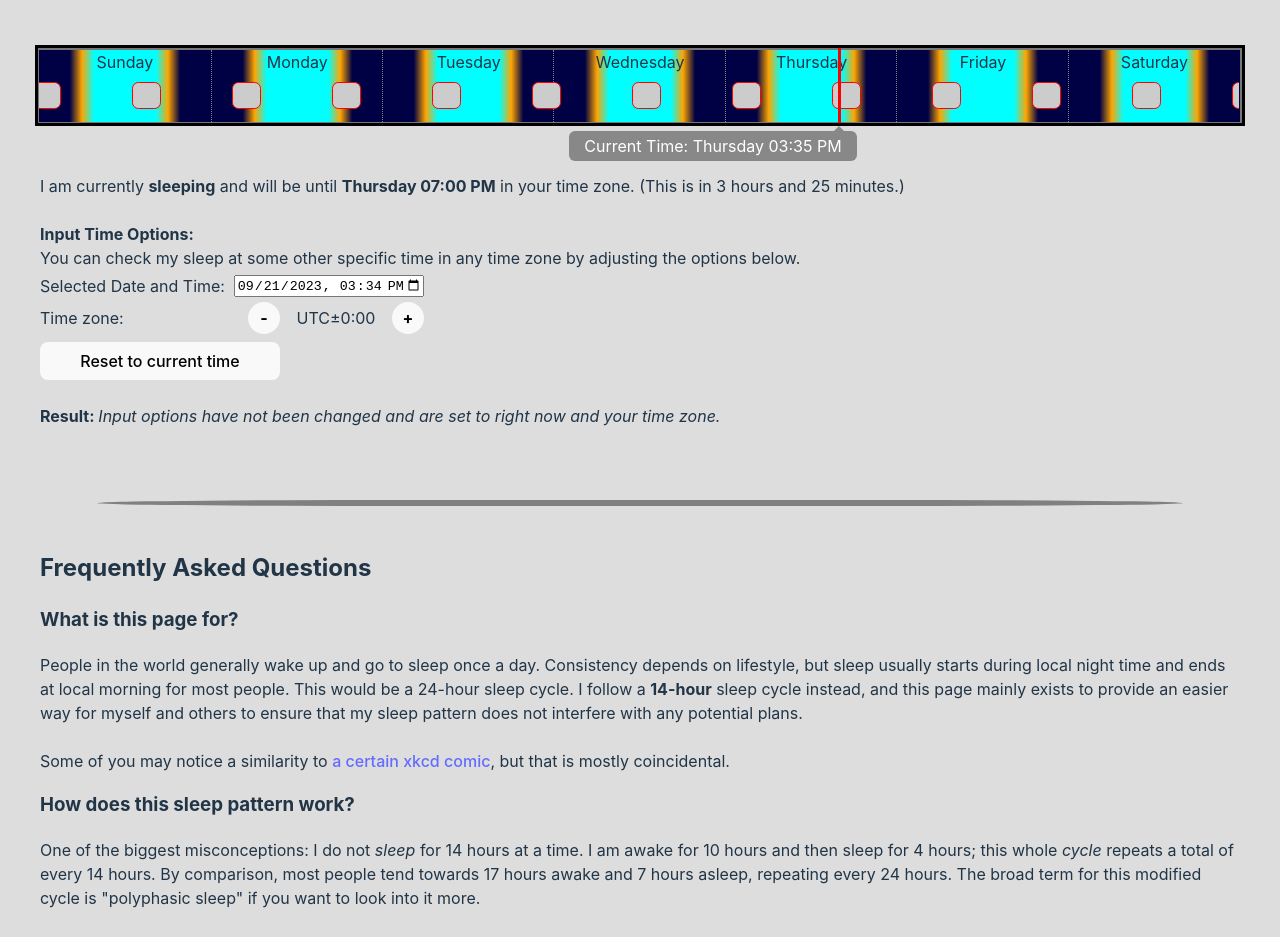
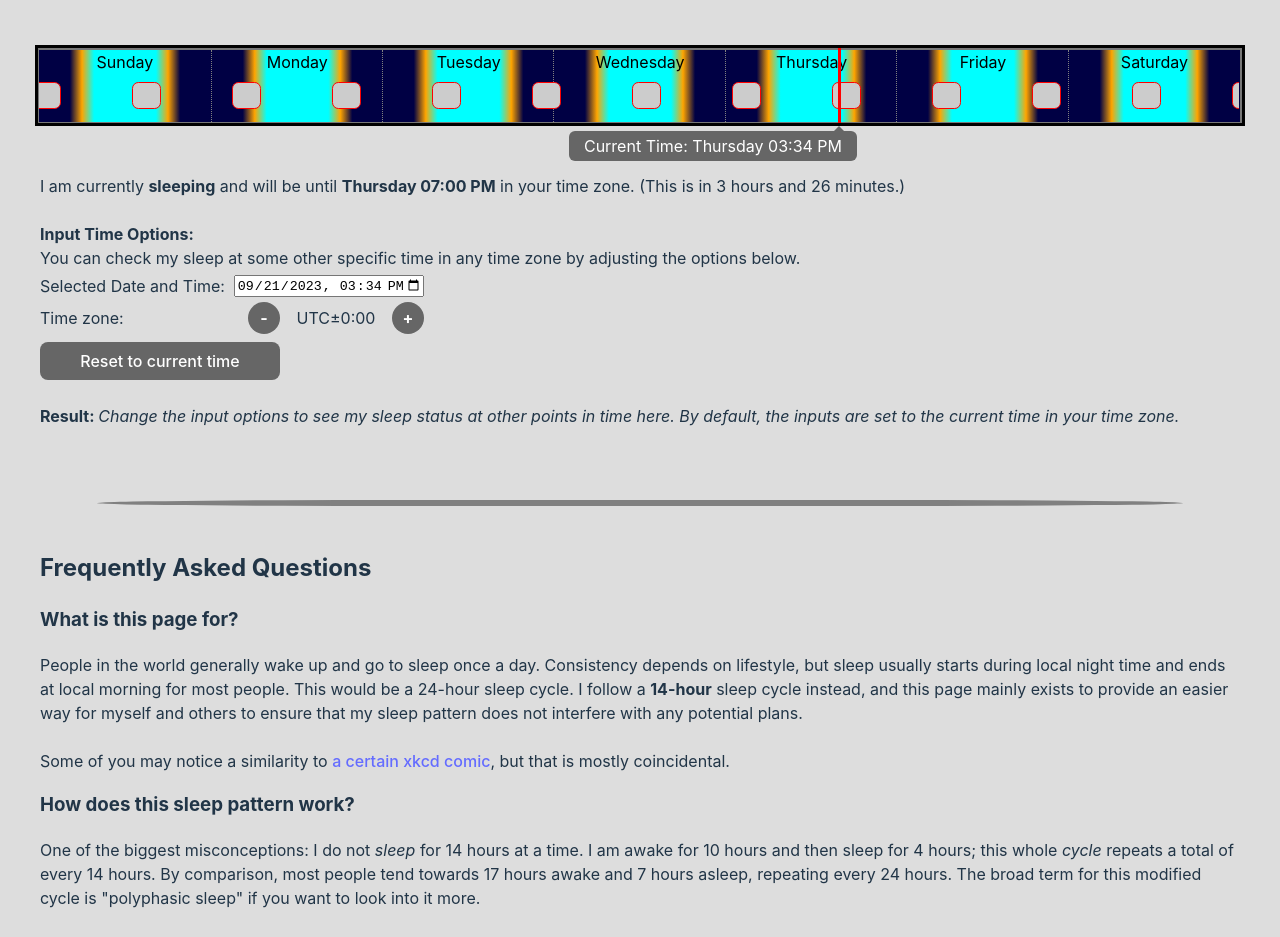
Before and after one commit to cyip92/site, a React (Vite) app: page / in a window 1280 px wide. Shown: the part 160-1097 px from the top of the page. Built offline with nearby package versions, Linux system fonts and the light colour scheme.

Commit message:
Make some improvements from user feedback

```diff
--- a/src/sleep/SleepFAQ.jsx
+++ b/src/sleep/SleepFAQ.jsx
@@ -22,10 +22,10 @@ export const SleepFAQ = () => {
         term for this modified cycle is &quot;polyphasic sleep&quot; if you want to look into it more.
         <br />
         <br />
-        Since 24 is not divisible by 14, this means that my sleep gets delayed 4 hours later every day. After
-        6 days, this adds up to an entire extra day. Thus, a 14-hour cycle still consistently lines up with
-        the week. If I am asleep at (for example) 5 AM on a Tuesday in your timezone, then I will always be
-        asleep at that time of <i>week</i> for you.
+        While 24 is not divisible by 14, 168 (the number of hours in a week) <i>is</i> divisible by 14.
+        So while my 14-hour pattern shifts around on every individual day, it still aligns consistently with the
+        entire week. For example, if I am asleep at 5 AM on a Tuesday in your timezone, then I will always
+        be asleep at that time of <i>week</i> for you.
         <br />
         <br />
         This does have the side effect that my sleep does not line up with the day/night cycle <i>anywhere</i> in the
--- a/src/sleep/TimeInput.jsx
+++ b/src/sleep/TimeInput.jsx
@@ -1,4 +1,4 @@
-import { useState } from 'react';
+import { useState, useEffect } from 'react';
 import TimeManager from "./TimeManager.js";
 import './styles/TimeInput.css';
 
@@ -7,19 +7,29 @@ import './styles/TimeInput.css';
  */
 const OutputInfo = () => {
   const data = TimeManager.inputTimeData;
-  const difference = TimeManager.inputTimePresentOffset;
+  const diffInput = TimeManager.inputTimePresentOffset;
+  const [diffNext, setDiffNext] = useState(diffInput + data.nextChangeIn);
+
+  // One of the displayed values is in reference to the present time
+  useEffect(() => {
+    const interval = setInterval(() => {
+      setDiffNext(TimeManager.inputTimePresentOffset + TimeManager.inputTimeData.nextChangeIn);
+    }, 1000);
+    return () => clearInterval(interval);
+  }, []);
 
   return (
     <>
-      The specified time is <i>{ TimeManager.toDurationStringApprox(difference) }</i>.
+      Your input time is <i>{ TimeManager.toDurationStringApprox(diffInput) }</i>.
       <br />
       <span>
-        For this time I { difference > 0 ? "will be " : "was "}
-        <b>{ data.isSleeping ? "sleeping" : "awake" }</b> and
-        { difference > 0 ? " will be " : " would have been "}
-        until <b>{ TimeManager.toDurationString(data.nextChangeIn) }</b> later.
+        I { diffInput > 0 ? "will be " : "was "} <b>{ data.isSleeping ? "sleeping " : "awake " }</b>
+        at this time and
+        { diffNext > 0 ? " will be " : " would have been "}
+        until <b>{ TimeManager.toDurationString(data.nextChangeIn) }</b> later
+        ({TimeManager.toDurationStringApprox(diffNext)}).
         <br />
-        <i>{ data.extra ? `Note: ${data.extra}` : "" }</i>
+        <i>{ data.extra ? `Note: This may not be true - ${data.extra}` : "" }</i>
       </span>
     </>
   )
@@ -45,8 +55,8 @@ export const TimeInput = () => {
 
   // Setting the time is straightforward, we just need to do some parsing to set the initial time to now
   // .toISOString() returns a specifically-formatted string in UTC, so we need to shift and reformat the string
-  const nowString = new Date(Date.now() + TimeManager.localTimeZone * 3.6e6).toISOString().replace(/:.{7}$/, "");
-  const [inputTime, setTime] = useState(nowString);
+  const nowString = () => new Date(Date.now() + TimeManager.localTimeZone * 3.6e6).toISOString().replace(/:.{7}$/, "");
+  const [inputTime, setTime] = useState(nowString());
   const [inputZoneIndex, setZoneIndex] = useState(TimeManager.offsetList.indexOf(TimeManager.localTimeZone));
 
   // Functions passed into HTML elements, structured so that if one field is changed, the other gets the default value
@@ -67,8 +77,17 @@ export const TimeInput = () => {
     TimeManager.inputZoneIndex = undefined;
     TimeManager.inputZone = undefined;
     setZoneIndex(TimeManager.offsetList.indexOf(TimeManager.localTimeZone));
-    setTime(nowString);
-  }
+    setTime(nowString());
+  };
+
+  // Retroactively update set time if the page is left open
+  useEffect(() => {
+    const interval = setInterval(() => {
+      if (TimeManager.hasInputTime) return;
+      setTime(nowString());
+    }, 1000);
+    return () => clearInterval(interval);
+  }, []);
 
   return (
     <>
@@ -92,20 +111,23 @@ export const TimeInput = () => {
           <div className="c-single-option">
           Time zone:
           <span className="c-time-zone">
-            <button className="o-time-zone-btn" onClick={decZone}>-</button>
+            <button className="o-time-zone-btn p-btn-color" onClick={decZone}>-</button>
             <span>
               { TimeManager.formatUTCString(TimeManager.offsetList[inputZoneIndex]) }
             </span>
-            <button className="o-time-zone-btn" onClick={incZone}>+</button>
+            <button className="o-time-zone-btn p-btn-color" onClick={incZone}>+</button>
           </span>
         </div>
-        <button className="o-reset-btn" onClick={resetInput}>Reset to current time</button>
+        <button className="o-reset-btn p-btn-color" onClick={resetInput}>Reset to current time</button>
         <div className="c-results">
           <b>Result: </b>
           {
             TimeManager.hasInputTime
               ? <OutputInfo />
-              : <i>Input options have not been changed and are set to right now and your time zone.</i>
+              : <i>
+                  Change the input options to see my sleep status at other points in time here.
+                  By default, the inputs are set to the current time in your time zone.
+                </i>
           }
         </div>
       </div>
--- a/src/sleep/TimeManager.js
+++ b/src/sleep/TimeManager.js
@@ -67,7 +67,7 @@ export const TimeManager = {
     return data;
   },
 
-  // Returns an object with all sleep information aggregated together
+  // Returns an object with all sleep information aggregated together (all times are in hours)
   fullSleepData(checkTime = this.currentTime) {
     // Before the first sleep time,
     const startTimes = this.sleepTimes.filter(t => t < checkTime);
@@ -85,7 +85,7 @@ export const TimeManager = {
   // Returns "Day HH:MM AM/PM"
   toDateTimeString(time) {
     // Turn the time into an array of [day_of_week, hour, minute]
-    let timeMin = Math.round(10080 * (time / 168));
+    let timeMin = Math.floor(10080 * (time / 168));
     const DHMSArray = [];
     const factors = [60, 24, 7];
     for (const factor of factors) {
@@ -113,7 +113,7 @@ export const TimeManager = {
   // Returns a "X hours, Y minutes"
   toDurationString(hours) {
     let hr = Math.floor(hours);
-    let min = Math.round((60 * hours) % 60);
+    let min = Math.ceil((60 * hours) % 60);
     if (min === 60) {
       hr++;
       min = 0;
@@ -132,10 +132,14 @@ export const TimeManager = {
   toDurationStringApprox(hours) {
     const suffix = hours > 0 ? " in the future" : " ago";
     const hr = Math.abs(hours);
+    const min = Math.floor((60 * hr) % 60);
+    const quantify = (num, str) => num === 1 ? `${num} ${str}` :  `${num} ${str}s`;
     if (hr < 1 / 60) return "right now";
-    if (hr < 1) return `${(60 * hr).toFixed(1)} minutes ${suffix}`;
-    if (hr < 24) return `about ${hr.toFixed(1)} hours ${suffix}`;
-    if (hr < 24 * 60) return `about ${(hr / 24).toFixed(1)} days ${suffix}`;
+    if (hr < 1) return `about ${quantify(min, "minute")} ${suffix}`;
+    if (hr < 24) return `about ${quantify(Math.floor(hr), "hour")}, ${quantify(min, "minute")} ${suffix}`;
+    if (hr < 24 * 60) {
+      return `about ${quantify(Math.floor(hr / 24), "day")}, ${quantify(Math.floor(hr % 24), "hour")} ${suffix}`;
+    }
     if (hr < 24 * 365) return `about ${(hr / (24 * 7)).toFixed(1)} weeks ${suffix}`;
     return `over a year ${suffix}`;
   },
--- a/src/sleep/styles/TimeInput.css
+++ b/src/sleep/styles/TimeInput.css
@@ -34,6 +34,18 @@
   border-radius: 0.5rem;
 }
 
+.p-btn-color {
+  background-color: #aaa;
+  color: black;
+}
+
+@media (prefers-color-scheme: light) {
+  .p-btn-color {
+    background-color: #666;
+    color: white;
+  }
+}
+
 .c-results {
   height: 5rem;
   padding: 1rem 0;
--- a/src/sleep/styles/WeekTable.css
+++ b/src/sleep/styles/WeekTable.css
@@ -1,6 +1,7 @@
 .c-full-week {
   position: relative;
-  border: 0.2rem solid black;
+  border: 0.2rem solid;
+  border-color: #ccc;
   background-color: #777;
   padding: 0.1rem 0.2rem 0.1rem 0.1rem;
   height: 4.5rem;
@@ -8,9 +9,16 @@
   margin: 3rem;
 }
 
+@media (prefers-color-scheme: light) {
+  .c-full-week {
+    border-color: black;
+  }
+}
+
 .c-days {
   display: grid;
   grid-template-columns: repeat(7, 1fr);
+  color: black;
   height: 100%;
   width: 100%;
 }
@@ -124,7 +132,7 @@
 .o-time-indicator .o-time-indicator-text {
   position: absolute;
   width: 18rem;
-  background-color: #888;
+  background-color: #666;
   color: #fff;
   text-align: center;
   padding: 0.2rem 0;
@@ -139,7 +147,7 @@
   bottom: 100%;
   border-width: 5px;
   border-style: solid;
-  border-color: transparent transparent #888 transparent;
+  border-color: transparent transparent #666 transparent;
 }
 
 .o-time-tooltip--left {
```
